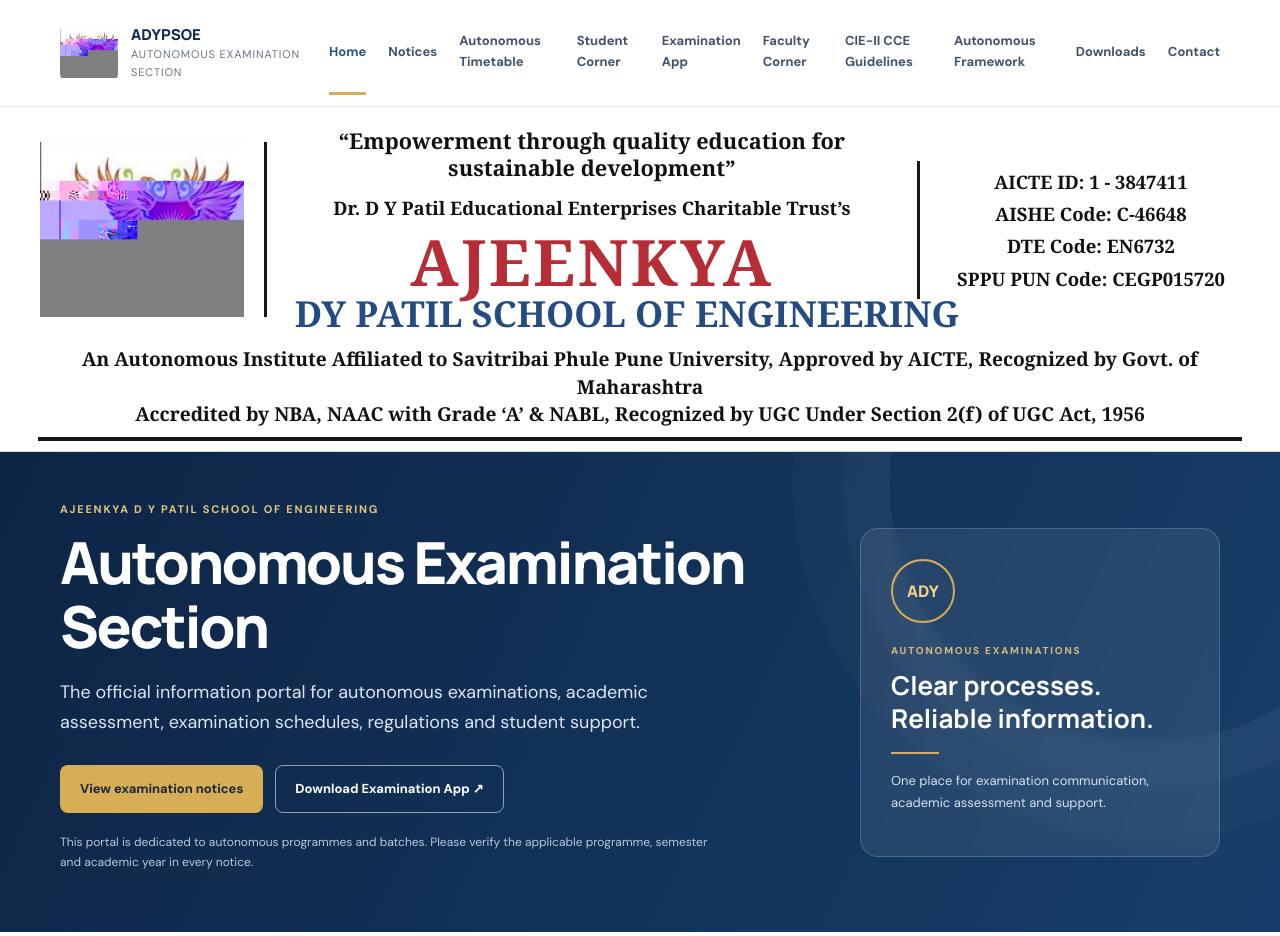
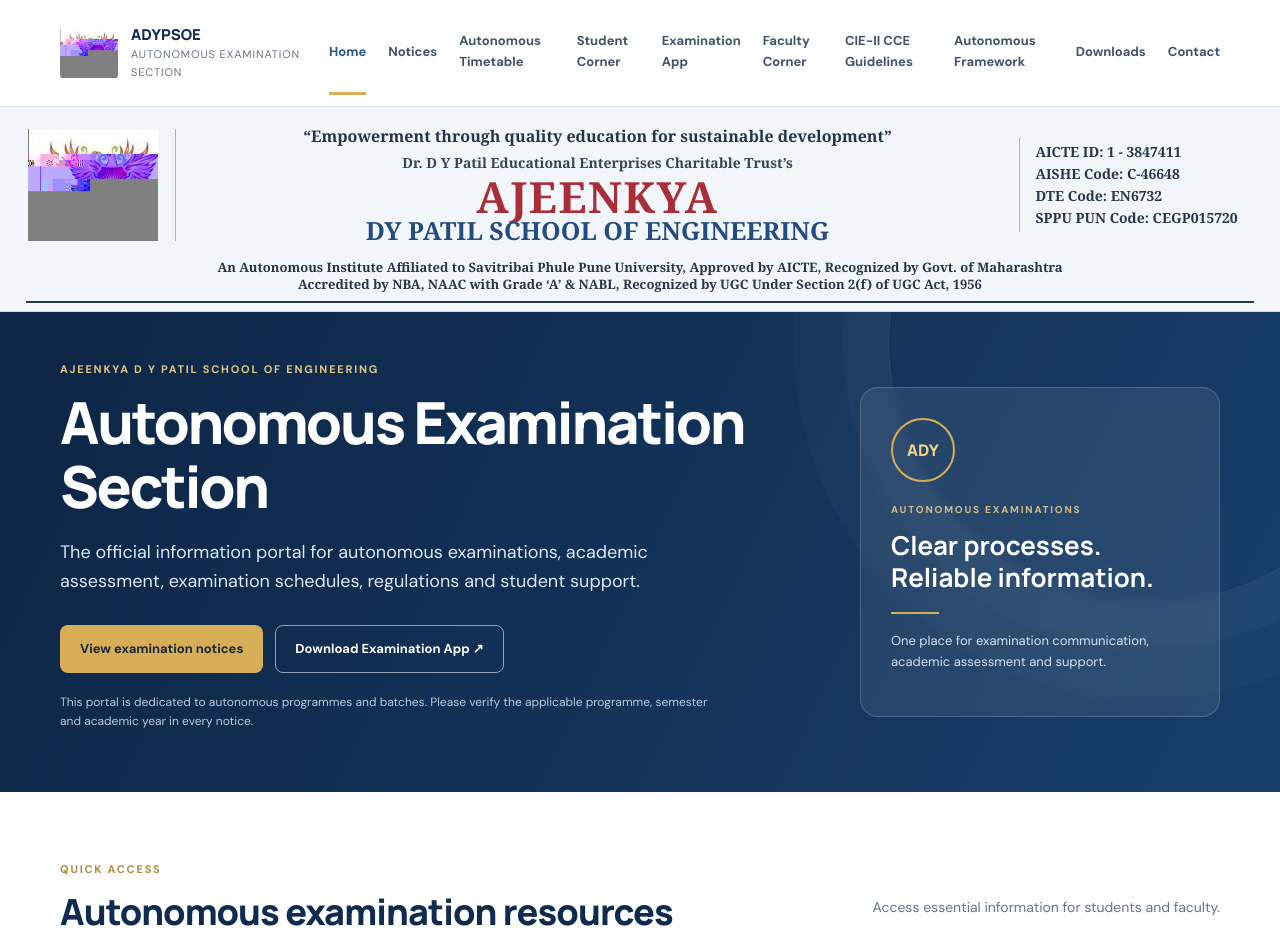
Before and after one commit to rahulbachute/adypsoe-exam-portal, a plain HTML site: page index.html in a window 1280 px wide. Shown: the top 936 px of the page. Drawn offline with Linux system fonts and the light colour scheme.

Commit message:
Refine masthead with compact proportions and cool light background

```diff
--- a/assets/css/style.css
+++ b/assets/css/style.css
@@ -30,3 +30,20 @@
 .masthead-codes p{margin:9px 0;line-height:1.25}
 .masthead-accreditation{max-width:1600px;margin:12px auto 0;text-align:center;font-size:clamp(12px,1.5vw,21px);font-weight:700;line-height:1.45;border-bottom:4px solid #171717;padding:0 0 9px}
 @media(max-width:760px){.masthead-inner{grid-template-columns:105px minmax(0,1fr);gap:12px}.masthead-emblem{min-height:110px;padding-right:10px}.masthead-emblem img{max-height:110px}.masthead-main{padding:0}.masthead-motto{font-size:12px}.masthead-trust{font-size:11px}.masthead-main h1 span{font-size:clamp(26px,7vw,40px)}.masthead-main h1 strong{font-size:clamp(11px,3.1vw,18px);white-space:normal}.masthead-codes{grid-column:1/-1;border-left:0;border-top:2px solid #222;padding:8px 0 0;display:grid;grid-template-columns:1fr 1fr;gap:4px 10px;font-size:12px}.masthead-codes p{margin:3px 0}.masthead-accreditation{font-size:11px}}
+
+/* Compact, refined institutional masthead */
+.institution-masthead{background:#f2f5f9;color:#17283d;padding:12px clamp(12px,2vw,28px) 8px;border-bottom:1px solid #d5dde7;font-family:Georgia,'Times New Roman',serif}
+.masthead-inner{display:grid;grid-template-columns:150px minmax(0,1fr) 235px;align-items:center;gap:18px;max-width:1500px;margin:0 auto;min-height:132px}
+.masthead-emblem{display:flex;justify-content:center;align-items:center;min-height:112px;border-right:1px solid #aab5c3;padding-right:14px}
+.masthead-emblem img{display:block;width:138px;height:112px;object-fit:contain;background:transparent}
+.masthead-main{text-align:center;padding:0 6px}
+.masthead-motto{font-size:16px;font-weight:700;margin:0 0 5px;line-height:1.2;color:#24364c}
+.masthead-trust{font-size:14px;font-weight:700;margin:0 0 1px;color:#34465c}
+.masthead-main h1{margin:0;line-height:1.0;font-family:Georgia,'Times New Roman',serif}
+.masthead-main h1 span{display:block;color:#a92e38;font-size:43px;font-weight:800;letter-spacing:.035em}
+.masthead-main h1 strong{display:block;color:#244c82;font-size:25px;font-weight:800;white-space:nowrap}
+.masthead-codes{border-left:1px solid #aab5c3;padding:0 0 0 15px;text-align:left;font-size:14px;font-weight:700;color:#27384e}
+.masthead-codes p{margin:6px 0;line-height:1.15}
+.masthead-accreditation{max-width:1500px;margin:8px auto 0;text-align:center;font-size:13px;font-weight:700;line-height:1.35;color:#26374b;border-bottom:2px solid #26374b;padding:0 0 7px}
+@media(max-width:900px){.masthead-inner{grid-template-columns:112px minmax(0,1fr) 190px;gap:10px;min-height:115px}.masthead-emblem{min-height:100px;padding-right:8px}.masthead-emblem img{width:104px;height:94px}.masthead-motto{font-size:13px}.masthead-trust{font-size:12px}.masthead-main h1 span{font-size:34px}.masthead-main h1 strong{font-size:19px}.masthead-codes{font-size:12px;padding-left:10px}.masthead-codes p{margin:5px 0}.masthead-accreditation{font-size:11px}}
+@media(max-width:620px){.institution-masthead{padding:10px 12px 7px}.masthead-inner{grid-template-columns:78px minmax(0,1fr);gap:8px;min-height:auto}.masthead-emblem{min-height:82px;padding-right:7px}.masthead-emblem img{width:72px;height:76px}.masthead-main{padding:0}.masthead-motto{font-size:11px;margin-bottom:3px}.masthead-trust{font-size:10px}.masthead-main h1 span{font-size:26px}.masthead-main h1 strong{font-size:13px;white-space:normal}.masthead-codes{grid-column:1/-1;border-left:0;border-top:1px solid #aab5c3;padding:5px 0 0;display:grid;grid-template-columns:1fr 1fr;gap:2px 8px;font-size:10px}.masthead-codes p{margin:2px 0}.masthead-accreditation{font-size:10px;line-height:1.3;margin-top:6px;padding-bottom:5px}}
```
